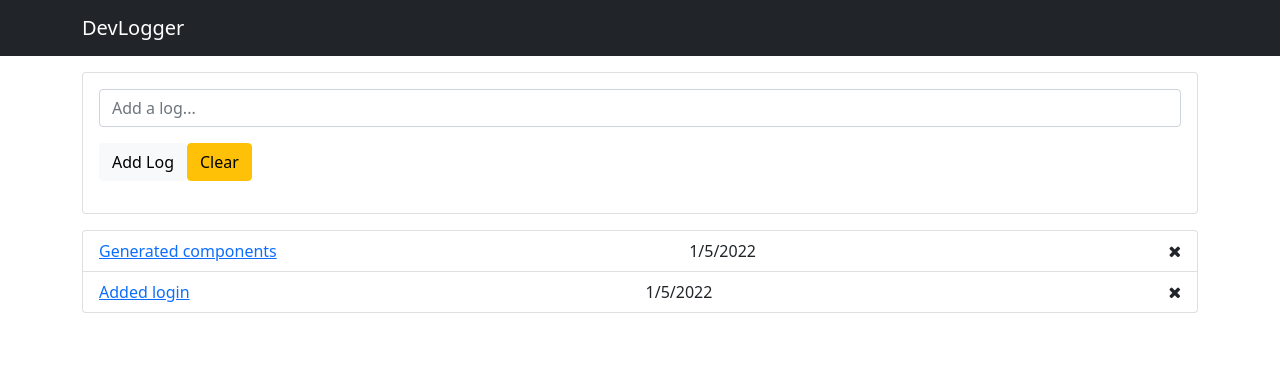
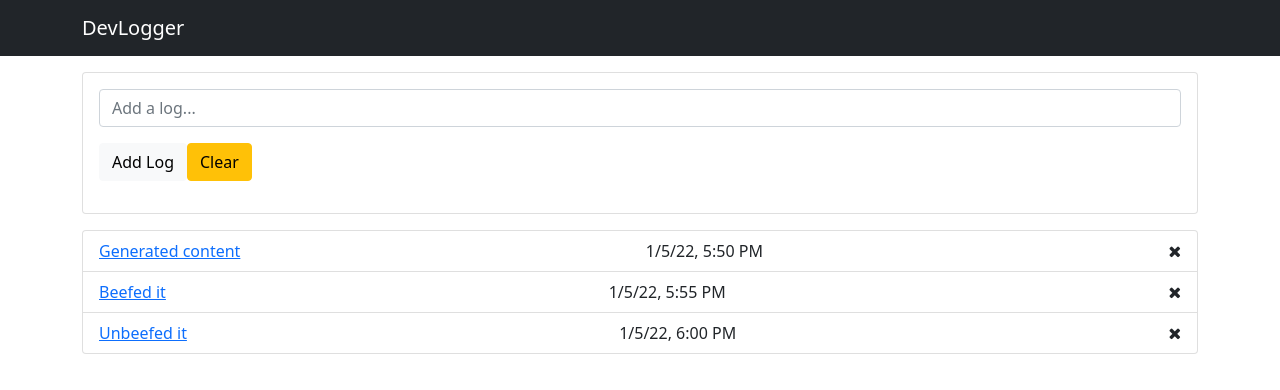
Before and after one commit to LarkDiet/angular-ivy-devlogger-demo, an Angular app: page / in a window 1280 px wide. Shown: the top 390 px of the page. Built offline with nearby package versions, Linux system fonts and the light colour scheme.

Commit message:
1 file modified

```diff
--- a/src/app/logs/logs.component.html
+++ b/src/app/logs/logs.component.html
@@ -1,12 +1,7 @@
 <ul class="list-group">
-  <li class="list-group-item d-flex justify-content-between align-items-center">
-    <a href="#">Generated components</a>
-    <span class="log-date">1/5/2022</span>
+  <li *ngFor="let log of logs" class="list-group-item d-flex justify-content-between align-items-center">
+    <a href="#">{{log.text}}</a>
+    <span class="log-date">{{log.date | date:'short'}}</span>
     <i class="fa fa-remove"></i>
   </li>
-  <li class="list-group-item d-flex justify-content-between align-items-center">
-  <a href="#">Added login</a>
-  <span class="log-date">1/5/2022</span>
-  <i class="fa fa-remove"></i>
-</li>
 </ul>
```
